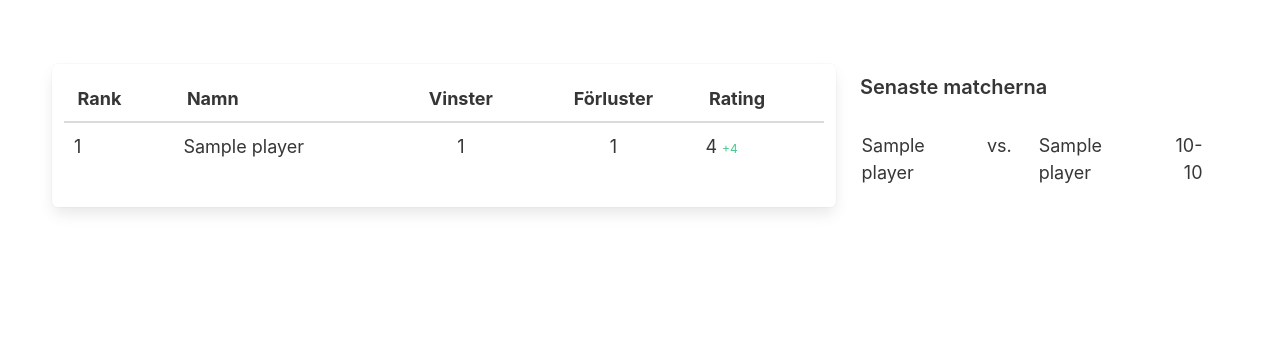
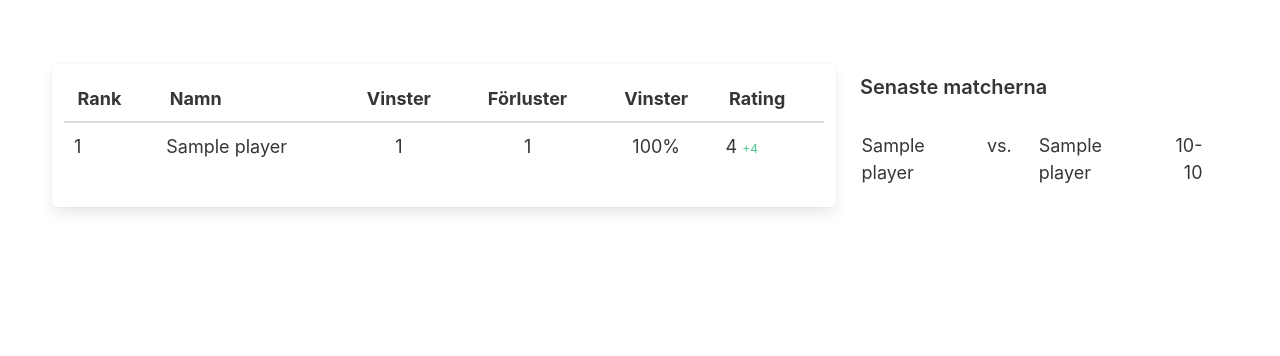
Before and after one commit to Ubiquitous-X/elo-rating, a Flask app: page / in a window 1280 px wide. Shown: the part 80-436 px from the top of the page. Run offline with Flask 3, Linux system fonts and the light colour scheme; tables that the repository leaves empty hold one stand-in row (values such as "Sample post").

Commit message:
added win ratio

```diff
--- a/templates/partials/_players.html
+++ b/templates/partials/_players.html
@@ -5,6 +5,7 @@
       <th>Namn</th>
       <th class="has-text-centered">Vinster</th>
       <th class="has-text-centered">Förluster</th>
+      <th class="has-text-centered">Vinster</th>
       <th>Rating</th>
     </tr>
   </thead>
@@ -15,6 +16,7 @@
         <td>{{ player.name }}</a></td>
         <td class="has-text-centered">{{ player.wins }}</td>
         <td class="has-text-centered">{{ player.losses }}</td>
+        <td class="has-text-centered">{{ player.win_ratio() }}%</td>
         <td>
           {% if player in latest_players %}
             {{ player.rating|round|int }}
```
